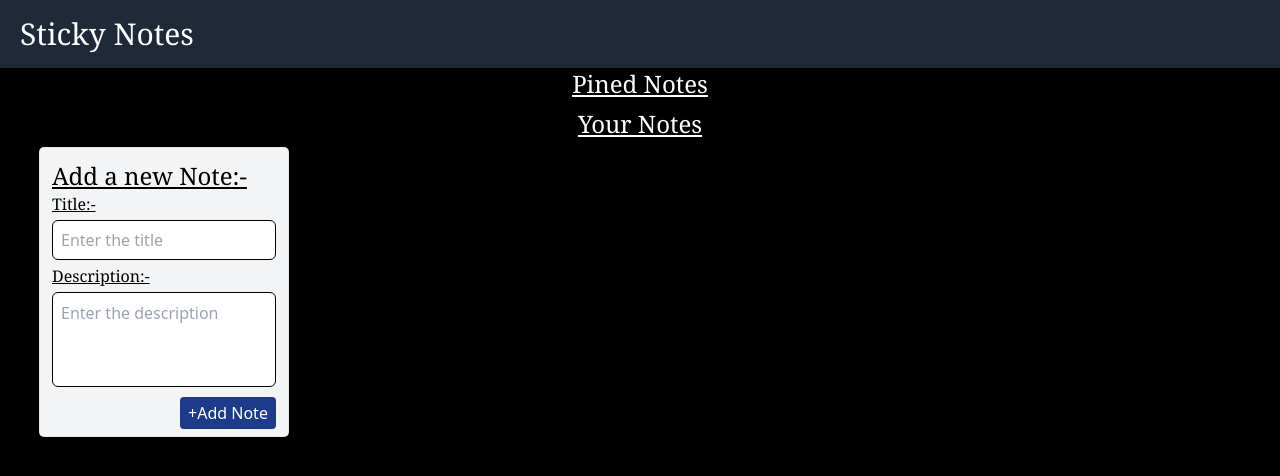
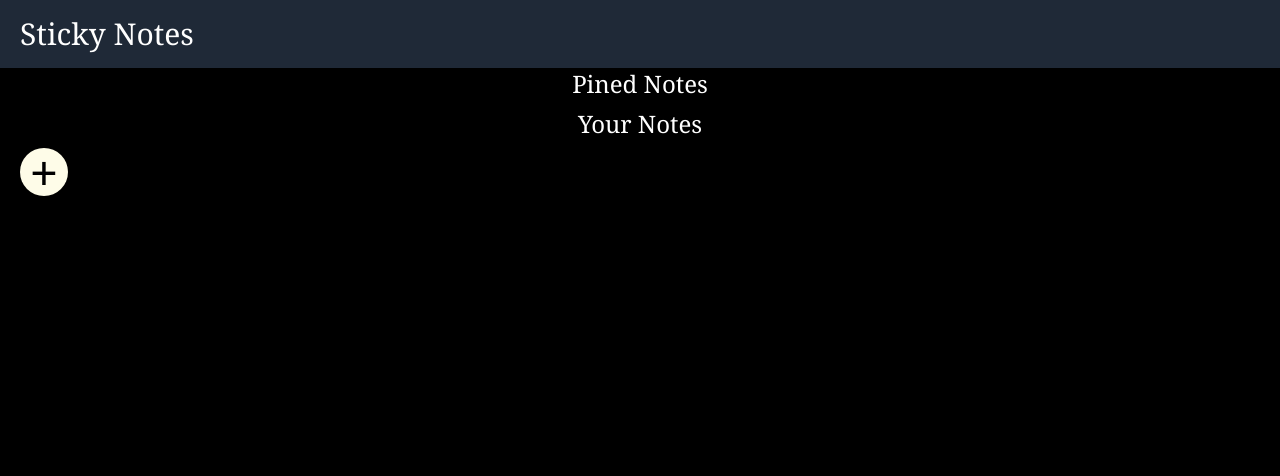
Before and after one commit to MukulShivanandTenguria/sticky-notes, a React (Create React App) app: page / in a window 1280 px wide. Shown: the top 476 px of the page. Built offline with nearby package versions, Linux system fonts and the light colour scheme.

Commit message:
added save button

```diff
--- a/package.json
+++ b/package.json
@@ -1,4 +1,5 @@
 {
+  "homepage": "http://mukulshivanandtenguria.github.io/sticky-notes",
   "name": "stickynotes",
   "version": "0.1.0",
   "private": true,
@@ -17,6 +18,8 @@
   },
   "scripts": {
     "start": "react-scripts start",
+    "predeploy": "npm run build",
+    "deploy": "gh-pages -d build",
     "build": "react-scripts build",
     "test": "react-scripts test",
     "eject": "react-scripts eject"
@@ -40,6 +43,7 @@
     ]
   },
   "devDependencies": {
+    "gh-pages": "^5.0.0",
     "tailwindcss": "^3.2.4"
   }
 }
--- a/src/StickyNotes/StickyNoteCard.js
+++ b/src/StickyNotes/StickyNoteCard.js
@@ -1,4 +1,4 @@
-import React, { useEffect, useState } from "react";
+import React, { useEffect, useRef, useState } from "react";
 import { FontAwesomeIcon } from "@fortawesome/react-fontawesome";
 import {
   faTrash,
@@ -11,9 +11,9 @@ import {
 const StickyNoteCard = (props) => {
   const [editicon, setEditIcon] = useState(true);
   const [titledisable, setTitleDisable] = useState(true);
-  const [notetitle, setNotetitle] = useState(props.title)
-  const [notedescription, setNoteDescription] = useState(props.description)
-
+  const [notetitle, setNotetitle] = useState(props.title);
+  const [notedescription, setNoteDescription] = useState(props.description);
+  const ref = useRef();
   const getIndex = (e) => {
     const { value } = e.currentTarget;
     console.log(e.currentTarget.value);
@@ -27,78 +27,57 @@ const StickyNoteCard = (props) => {
 
   const editNote = (e) => {
     const { value } = e.currentTarget;
-    setEditIcon(!editicon);
-    setTitleDisable(!titledisable);
-    if(editicon===false){
-      let data=JSON.parse(localStorage.getItem("listData"))
-      data[props.indexvalue].notetitle=notetitle
-      data[props.indexvalue].notedescription=notedescription
-      console.log(data[props.indexvalue]);
+    let data = JSON.parse(localStorage.getItem("listData"));
+    data[props.indexvalue].notetitle = notetitle;
+    data[props.indexvalue].notedescription = notedescription;
     localStorage.setItem("listData", JSON.stringify(data));
-      window.location.reload();
-    }
+    props.setNoteList(data);
+    ref.current.focus();
   };
 
   return (
-      <div className="w-60 h-72 bg-gray-100  flex-col p-3 shadow-md rounded ring-1 ring-gray-200">
+    <div className="w-60 h-56 bg-yellow-100  flex-col p-3 shadow-md rounded ring-1 ring-gray-200">
       <div className="flex justify-between">
-          <div>
-            <h2 className="text-2xl font-serif underline">
-              Note:-{props.indexvalue}
-            </h2>
-          </div>
+        <div></div>
         <div className="space-x-2">
           <button>
-              <FontAwesomeIcon icon={faEllipsisV} />
+            <FontAwesomeIcon color="#ff0000" icon={faEllipsisV} />
           </button>
           <button value={`${props.id}`} onClick={getIndex}>
-              <FontAwesomeIcon
-                style={{ "--fa-border-color": "red" }}
-                icon={faTrash}
-              />
+            <FontAwesomeIcon color="#ff0000" icon={faTrash} />
           </button>
           <button value={`${props.indexvalue}`} onClick={addToPin}>
             <FontAwesomeIcon
-                color={props.pin ? "#c73838" : "#000000"}
+              color={props.pin ? "#8B8000" : "#ff0000"}
               icon={faStar}
             />
-            </button>
-            <button value={`${props.indexvalue}`} onClick={editNote}>
-              {editicon ? (
-                <FontAwesomeIcon icon={faPenToSquare} />
-              ) : (
-                <FontAwesomeIcon icon={faCircleCheck} />
-              )}
           </button>
         </div>
       </div>
       <div className="mb-1 ">
-          <h2 className="text-xl font-serif underline">Title:-</h2>
-         { editicon ?<input
-            className="my-1 rounded-md border border-black focus:border-blue-600 focus:border-[2px]  focus:outline-none h-10 w-full p-2"
-            value={props.title}
-            disabled={titledisable}
-          />:<input
-          className="my-1 rounded-md border border-black focus:border-blue-600 focus:border-[2px]  focus:outline-none h-10 w-full p-2"
+        <input
+          className="my-1 rounded-md border bg-yellow-100 border-yellow-100 focus:border-blue-600 focus:border-[2px]  focus:outline-none h-10 w-full p-2"
           value={notetitle}
-          disabled={titledisable}
           onChange={(e) => setNotetitle(e.target.value)}
-        />}
+        />
       </div>
       <div>
-          <h2 className="text-xl font-serif underline">Description:-</h2>
         <div>
-            {editicon?<textarea
-              className="my-1 rounded-md border border-black focus:border-blue-600 focus:border-[2px]  focus:outline-none w-full h-[95px] p-2 resize-none"
-              disabled={titledisable}
-              value={props.description}
-            />:<textarea
-            className="my-1 rounded-md border border-black focus:border-blue-600 focus:border-[2px]  focus:outline-none w-full h-[95px] p-2 resize-none"
-            disabled={titledisable}
+          <textarea
+            className="my-1 rounded-md border bg-yellow-100 border-yellow-100 focus:border-blue-600 focus:border-[2px]  focus:outline-none w-full h-[95px] p-2 resize-none"
             value={notedescription}
             onChange={(e) => setNoteDescription(e.target.value)}
-          />}
+          />
         </div>
+      </div>
+      <div className="flex justify-end">
+        <button
+          className="bg-red-700 text-white rounded w-16 "
+          value={`${props.indexvalue}`}
+          onClick={editNote}
+        >
+          Save
+        </button>
       </div>
     </div>
   );
--- a/src/StickyNotes/StickyNotes.js
+++ b/src/StickyNotes/StickyNotes.js
@@ -1,4 +1,4 @@
-import React, { useState, useEffect } from "react";
+import React, { useState, useEffect, useRef } from "react";
 import { v4 as uuidv4 } from "uuid";
 import StickyNoteCard from "./StickyNoteCard";
 
@@ -6,13 +6,14 @@ const StickyNotes = () => {
   const [title, setTitle] = useState("");
   const [description, setDescription] = useState("");
   const [notelist, setNoteList] = useState([]);
-
+  const [pinednotelist, setPinedNoteList] = useState([]);
+  const ref=useRef()
   const handleOnSubmit = (e) => {
     e.preventDefault();
     let newnote = {
       id: uuidv4(),
-      notetitle: title,
-      notedescription: description,
+      notetitle: "",
+      notedescription: "",
       pin: false,
       edit: false,
     };
@@ -22,6 +23,21 @@ const StickyNotes = () => {
     setDescription("");
     localStorage.setItem("listData", JSON.stringify(updatednotelist));
   };
+  // const handleOnSubmit = (e) => {
+  //   e.preventDefault();
+  //   let newnote = {
+  //     id: uuidv4(),
+  //     notetitle: title,
+  //     notedescription: description,
+  //     pin: false,
+  //     edit: false,
+  //   };
+  //   let updatednotelist = [...notelist, newnote];
+  //   setNoteList(updatednotelist);
+  //   setTitle("");
+  //   setDescription("");
+  //   localStorage.setItem("listData", JSON.stringify(updatednotelist));
+  // };
 
   const handleOnChangeTitle = (e) => {
     const { value } = e.target;
@@ -29,7 +45,6 @@ const StickyNotes = () => {
   };
 
   const handleOnChangeDescription = (e) => {
-    e.preventDefault();
     const { value } = e.target;
     setDescription(value);
   };
@@ -49,19 +64,25 @@ const StickyNotes = () => {
     } else {
       selectednote[id].pin = true;
     }
-
-    localStorage.setItem("listData", JSON.stringify(notelist));
-
+    localStorage.setItem("listData", JSON.stringify(selectednote));
     setNoteList(selectednote);
+    // notelist.map((value) => {
+    //   if (value.pin === true&&notelist[id].id!==value.id) {
+    //     setPinedNoteList([...pinednotelist, value]);
+    //   }
+    // });
     window.location.reload();
   };
-
+  console.log(pinednotelist);
   useEffect(() => {
     const storageData = localStorage.getItem("listData");
     if (storageData) {
       setNoteList([...JSON.parse(localStorage.getItem("listData"))]);
     }
   }, []);
+  // useEffect(() => {
+  //   localStorage.setItem("listData", JSON.stringify(notelist));
+  // }, [notelist]);
 
   return (
     <>
@@ -69,7 +90,7 @@ const StickyNotes = () => {
         <div className="flex align-center font-serif">Sticky Notes</div>
       </nav>
       <div>
-        <h2 className="text-2xl text-center text-white font-serif underline">
+        <h2 className="text-2xl text-center text-white font-serif ">
           Pined Notes
         </h2>
         <div className="flex space-x-4 mx-5">
@@ -93,7 +114,7 @@ const StickyNotes = () => {
               }
             })}
         </div>
-        <h2 className="text-2xl text-center m-2	text-white font-serif underline">
+        <h2 className="text-2xl text-center m-2	text-white font-serif ">
           Your Notes
         </h2>
         <div className="flex space-x-4 mx-5">
@@ -110,19 +131,18 @@ const StickyNotes = () => {
                       indexvalue={index}
                       handleOnDeleteItem={handleOnDeleteItem}
                       handleOnPinItem={handleOnPinItem}
+                      setNoteList={setNoteList}
                     />
                   </div>
                 );
               }
             })}
-          <form onSubmit={handleOnSubmit}>
+          {/* <form onSubmit={handleOnSubmit}>
             <div className="px-5 w-72">
-              <div className="h-72 bg-gray-100 flex flex-col p-3 shadow-md rounded ring-1 ring-gray-200">
-                <h2 className="text-2xl font-serif underline">
-                  Add a new Note:-
-                </h2>
+              <div className="h-72 bg-yellow-100 flex flex-col p-3 shadow-md rounded ring-1 ring-gray-200">
+                <h2 className="text-2xl font-serif ">Add a new Note:-</h2>
                 <div>
-                  <label className="font-serif underline">Title:-</label>
+                  <label className="font-serif ">Title:-</label>
                   <br />
                   <input
                     type="text"
@@ -133,7 +153,7 @@ const StickyNotes = () => {
                   />
                 </div>
                 <div>
-                  <label className="font-serif underline">Description:-</label>
+                  <label className="font-serif ">Description:-</label>
                   <br />
                   <textarea
                     type="text"
@@ -154,7 +174,15 @@ const StickyNotes = () => {
                 </div>
               </div>
             </div>
-          </form>
+          </form> */}
+          <div className="flex align-middle my-auto w-12 h-12 justify-center rounded-full bg-yellow-50  ">
+            <button
+              className="text-5xl"
+              onClick={handleOnSubmit}
+            >
+              +
+            </button>
+          </div>
         </div>
       </div>
     </>
```
Also changed, not shown: 1 other file (tests, documents, lock files or other folders). Lines whose indentation alone changed are shown as unchanged.
